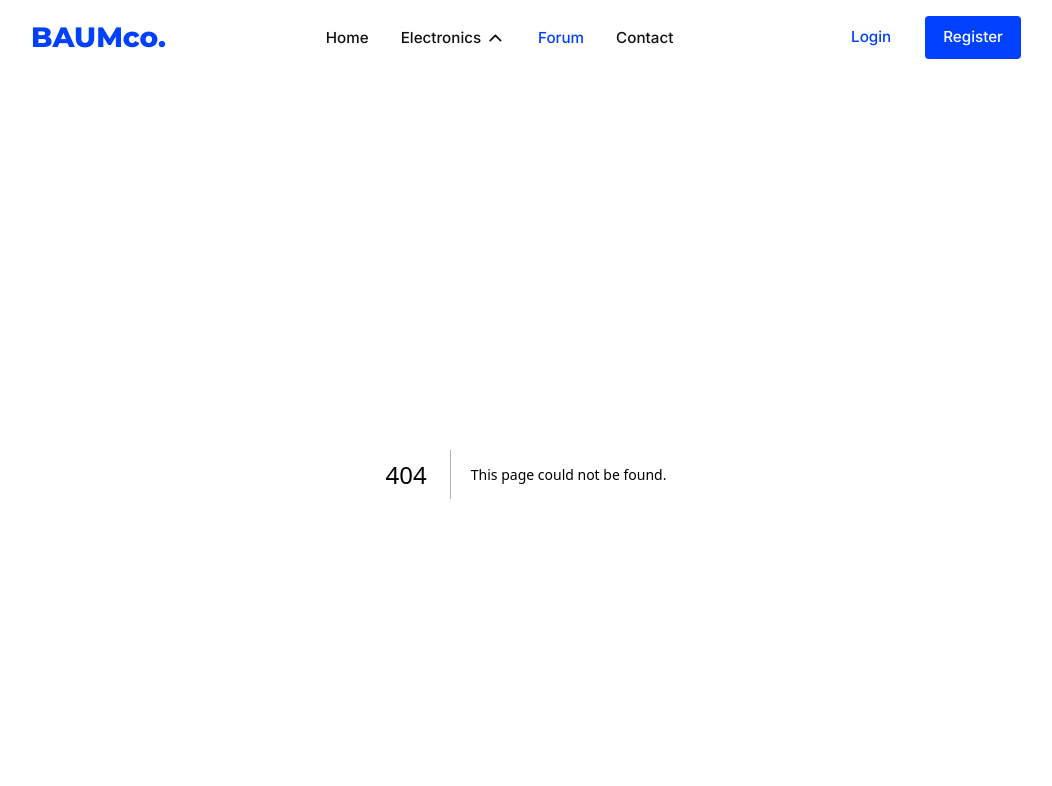
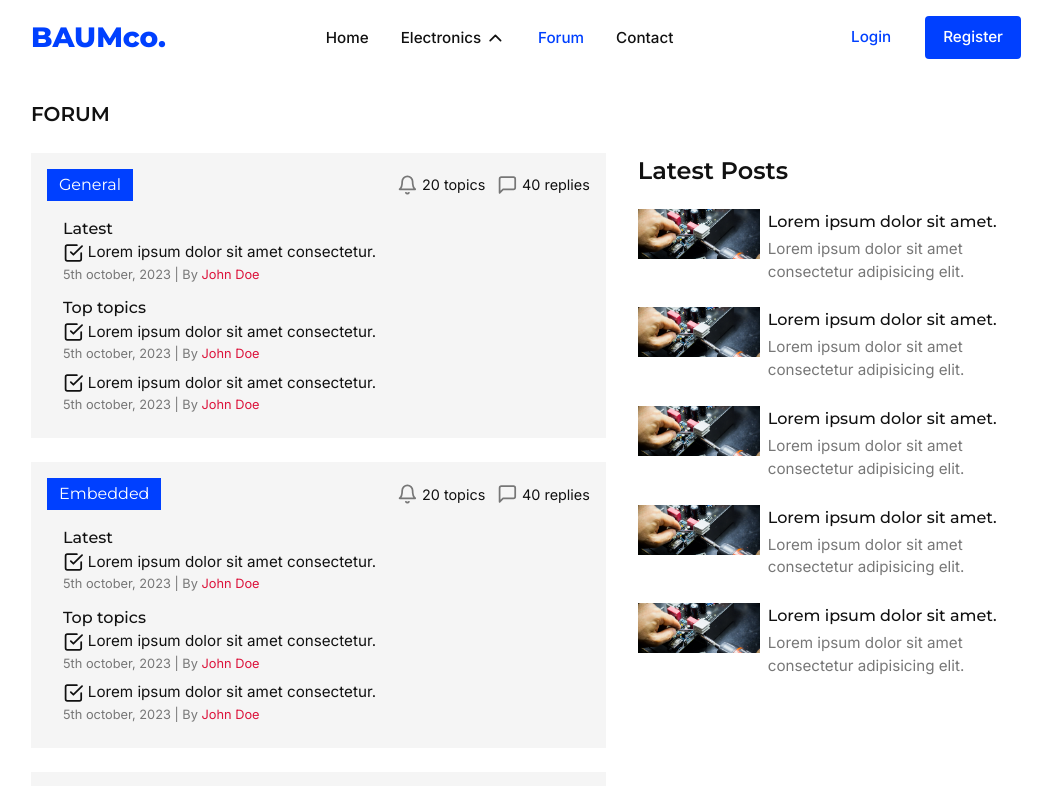
Before and after one commit to BenedictUmeozor/baumco-v2, a Next.js app: page /forum in a window 1280 px wide. Before the commit this address had no page. Shown: the top 786 px of the page, without its empty margins (114-1166 px from the left). Built offline with nearby package versions, Linux system fonts and the light colour scheme.

Commit message:
completed forum page

```diff
--- /dev/null
+++ b/app/forum/LatestPosts.tsx
@@ -0,0 +1,18 @@
+import Post from "./Post";
+import styles from "./page.module.scss";
+
+const LatestPosts = () => {
+  return (
+    <div className={styles.latestPost}>
+      <h3>Latest Posts</h3>
+      <div className={styles.posts}>
+        <Post />
+        <Post />
+        <Post />
+        <Post />
+        <Post />
+      </div>
+    </div>
+  );
+};
+export default LatestPosts;
--- /dev/null
+++ b/app/forum/Post.tsx
@@ -0,0 +1,19 @@
+import Image from "next/image";
+import styles from "./page.module.scss";
+import image from "@/assets/post1.jpg";
+import Link from "next/link";
+
+const Post = () => {
+  return (
+    <div className={styles.post}>
+      <div className={styles.image}>
+        <Image src={image} alt="image" quality={100} height={50} width={50} />
+      </div>
+      <div className={styles.content}>
+        <Link href="/posts">Lorem ipsum dolor sit amet.</Link>
+        <p>Lorem ipsum dolor sit amet consectetur adipisicing elit.</p>
+      </div>
+    </div>
+  );
+};
+export default Post;
--- /dev/null
+++ b/app/forum/page.module.scss
@@ -0,0 +1,66 @@
+@import "../../sass/mixins";
+
+.main {
+  padding: 1.5rem 0;
+
+  h2 {
+    font-size: 1.25rem;
+    font-weight: 600;
+    font-family: "Montserrat", sans-serif;
+    margin-bottom: 1.5rem;
+  }
+
+  .container {
+    display: grid;
+    grid-template-columns: 1.8fr 1.2fr;
+    column-gap: 2rem;
+
+    @include mobile {
+      grid-template-columns: 1fr;
+      row-gap: 1.5rem;
+    }
+
+    .latestPost {
+      h3 {
+        font-size: 1.5rem;
+        font-weight: 600;
+        font-family: "Montserrat", sans-serif;
+        margin-bottom: 1.25rem;
+      }
+    }
+
+    .post {
+      margin-bottom: 1.5rem;
+      display: grid;
+      grid-template-columns: 1.3fr 2.7fr;
+      column-gap: 0.5rem;
+
+      a {
+        font-weight: 500;
+        font-size: 1rem;
+        font-family: "Montserrat", sans-serif;
+
+        &:hover {
+          text-decoration: underline;
+        }
+      }
+
+      p {
+        margin-top: 0.25rem;
+        font-size: 0.95rem;
+        color: #777;
+      }
+
+      .image {
+        img {
+          width: 100%;
+          object-fit: cover;
+        }
+      }
+
+      &:last-child {
+        margin-bottom: 0;
+      }
+    }
+  }
+}
--- /dev/null
+++ b/app/forum/page.tsx
@@ -0,0 +1,28 @@
+import Container from "@/components/Layouts/Container";
+import styles from "./page.module.scss";
+import ForumTopic from "@/components/ForumTopic";
+import LatestPosts from "./LatestPosts";
+
+const Forum = () => {
+  return (
+    <main className={styles.main}>
+      <Container>
+        <h2>FORUM</h2>
+      </Container>
+      <Container className={styles.container}>
+        <div className={styles.left}>
+          <ForumTopic topic="General" />
+          <ForumTopic topic="Embedded" />
+          <ForumTopic topic="Power Electronics" />
+          <ForumTopic topic="Internet of things" />
+          <ForumTopic topic="Digital Electronics" />
+          <ForumTopic topic="Analog Electronics" />
+        </div>
+        <div className={styles.right}>
+          <LatestPosts />
+        </div>
+      </Container>
+    </main>
+  );
+};
+export default Forum;
--- a/app/globals.scss
+++ b/app/globals.scss
@@ -19,6 +19,8 @@
 
 body {
   min-height: 100vh;
+  display: grid;
+  grid-template-rows: auto 1fr auto;
   overflow-y: auto;
 }
 
--- a/app/loading.tsx
+++ b/app/loading.tsx
@@ -5,7 +5,7 @@ import { GridLoader } from "react-spinners";
 export default function Loading() {
   return (
     <div className="loader">
-      <GridLoader color="#0040ff" loading={true} size={30} />
+      <GridLoader color="#0040ff" loading={true} size={20} />
     </div>
   );
 }
--- /dev/null
+++ b/components/ForumTopic/index.tsx
@@ -0,0 +1,72 @@
+import { Bell, CheckSquare, MessageSquare } from "react-feather";
+import styles from "./topic.module.scss";
+import Link from "next/link";
+
+const ForumTopic = ({ topic }: { topic: string }) => {
+  return (
+    <div className={styles.forumTopic}>
+      <div className={styles.header}>
+        <div className={styles.topic}>{topic}</div>
+        <div className={styles.icons}>
+          <div>
+            <Bell />
+            20 topics
+          </div>
+          <div>
+            <MessageSquare />
+            40 replies
+          </div>
+        </div>
+      </div>
+      <div className={styles.content}>
+        <div className={styles.latest}>
+          <h3>Latest</h3>
+          <Link href="/forum/post">
+            <CheckSquare />
+            Lorem ipsum dolor sit amet consectetur.
+          </Link>
+
+          <p>
+            5th october, 2023 | By <span>John Doe</span>
+          </p>
+        </div>
+        <div className={styles.top}>
+          <h3>Top topics</h3>
+          <ul>
+            <li>
+              <Link href="/forum/post">
+                <CheckSquare />
+                Lorem ipsum dolor sit amet consectetur.
+              </Link>
+              <p>
+                5th october, 2023 | By <span>John Doe</span>
+              </p>
+            </li>
+            <li>
+              <Link href="/forum/post">
+                <CheckSquare />
+                Lorem ipsum dolor sit amet consectetur.
+              </Link>
+              <p>
+                5th october, 2023 | By <span>John Doe</span>
+              </p>
+            </li>
+          </ul>
+        </div>
+      </div>
+      <div className={styles.footer}>
+        <div className={styles.icons}>
+          <div>
+            <Bell />
+            20 topics
+          </div>
+          <div>
+            <MessageSquare />
+            40 replies
+          </div>
+        </div>
+      </div>
+    </div>
+  );
+};
+export default ForumTopic;
--- /dev/null
+++ b/components/ForumTopic/topic.module.scss
@@ -0,0 +1,116 @@
+@import "../../sass/mixins";
+
+.forumTopic {
+  background-color: #f5f5f5;
+  padding: 1rem;
+  margin-bottom: 1.5rem;
+
+  &:last-child {
+    margin-bottom: 0;
+  }
+
+  .footer {
+    display: none;
+    margin-top: 1rem;
+
+    @include mobile {
+      display: block;
+    }
+
+    .icons {
+      display: flex;
+      align-items: center;
+      column-gap: 0.75rem;
+
+      div {
+        display: flex;
+        align-items: center;
+        column-gap: 0.25rem;
+
+        font-size: 0.9rem;
+
+        svg {
+          width: 1.3rem;
+          color: #777;
+        }
+      }
+    }
+  }
+
+  .header {
+    display: flex;
+    align-items: center;
+    justify-content: space-between;
+    margin-bottom: 1rem;
+
+    .topic {
+      background-color: var(--primary-color);
+      color: #fff;
+      padding: 0.25rem 0.75rem;
+      font-family: "Montserrat", sans-serif;
+    }
+
+    .icons {
+      display: flex;
+      align-items: center;
+      column-gap: 0.75rem;
+
+      @include mobile {
+        display: none;
+      }
+
+      div {
+        display: flex;
+        align-items: center;
+        column-gap: 0.25rem;
+
+        font-size: 0.9rem;
+
+        svg {
+          width: 1.3rem;
+          color: #777;
+        }
+      }
+    }
+  }
+
+  .content {
+    padding-left: 1rem;
+
+    h3 {
+      font-size: 1rem;
+      font-weight: 500;
+      font-family: "Montserrat", sans-serif;
+    }
+
+    a {
+      display: flex;
+      align-items: center;
+      column-gap: 0.25rem;
+      font-size: 0.95rem;
+
+      svg {
+        width: 1.3rem;
+      }
+    }
+
+    p {
+      font-size: 0.8rem;
+      color: #777;
+
+      span {
+        color: crimson;
+      }
+    }
+
+    .latest {
+      margin-bottom: 0.75rem;
+    }
+
+    ul {
+      li {
+        margin-bottom: 0.5rem;
+      }
+    }
+  }
+}
```
Also changed, not shown: components/Hero/hero.module.scss (+13 -3 lines), assets/post1.jpg (added).
